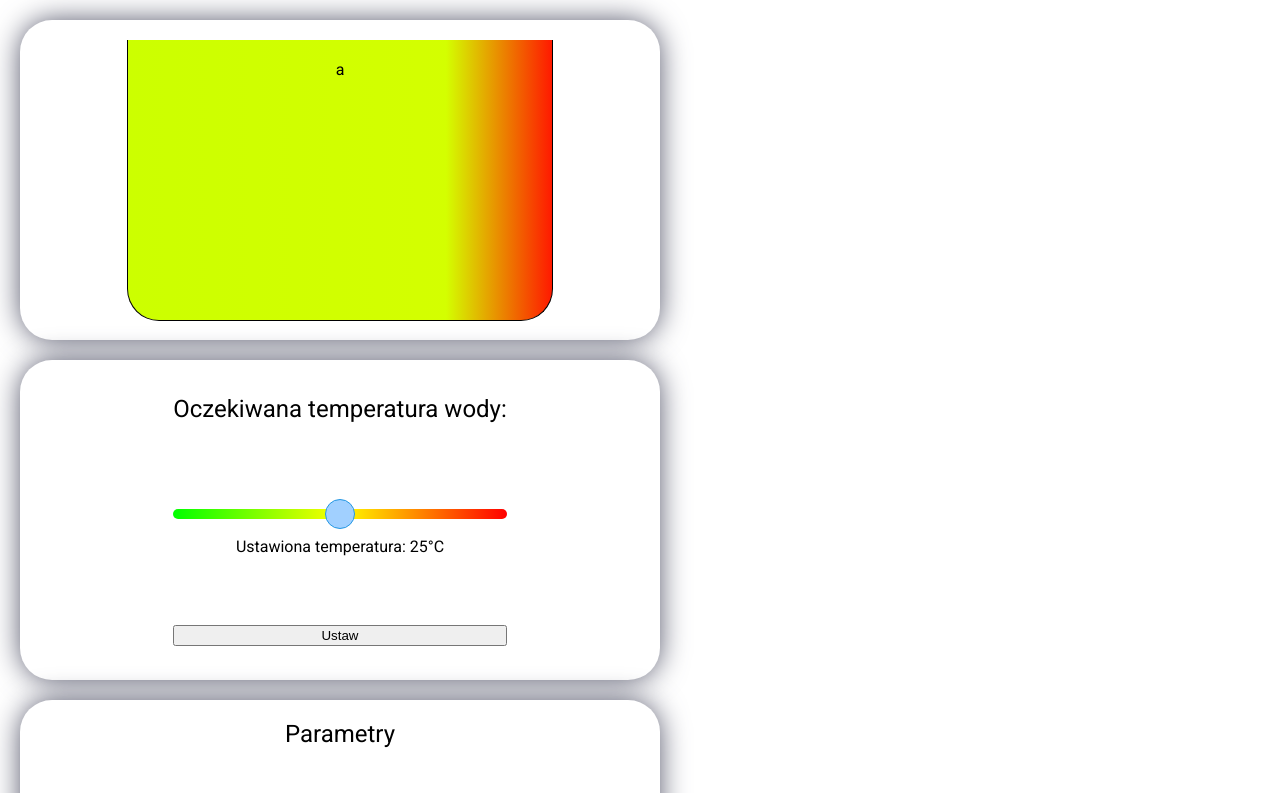
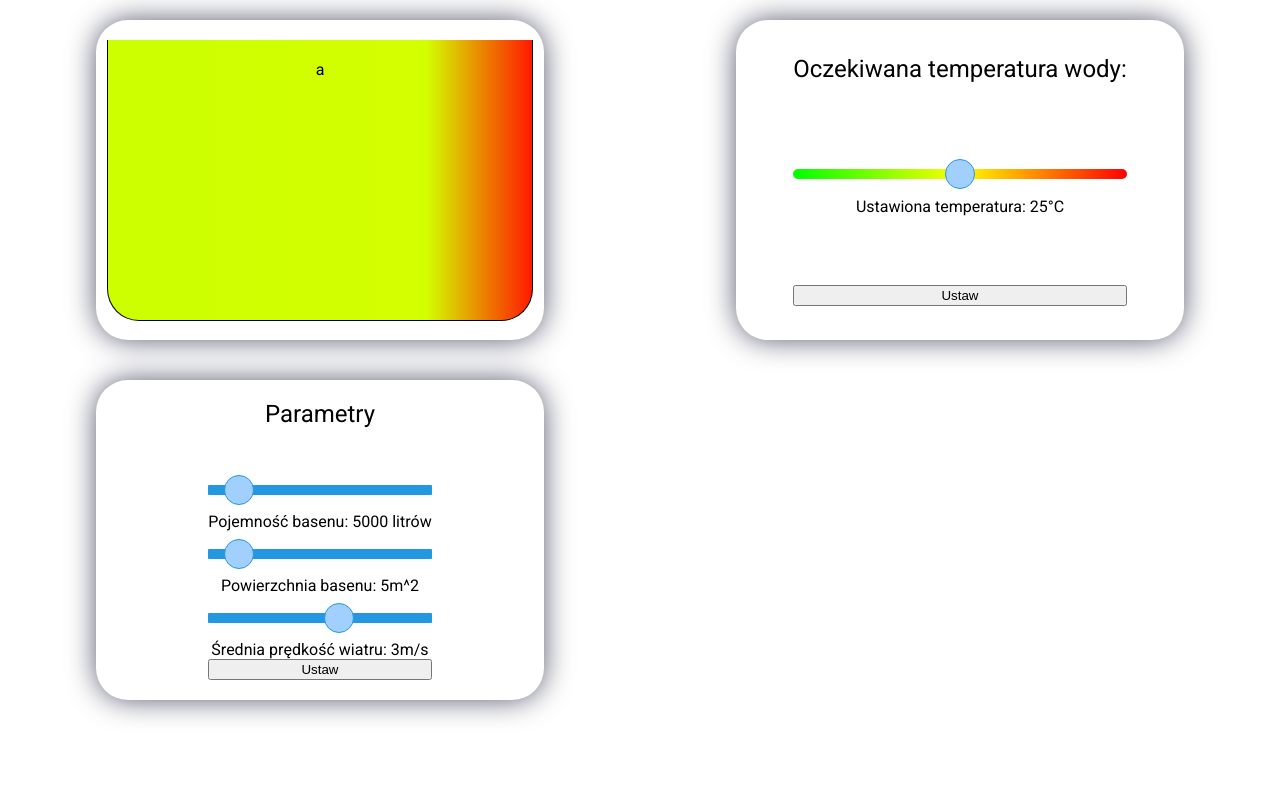
Before and after one commit to karczi23/pa, a React (Create React App) app: page / in a window 1280 px wide. Shown: the top 793 px of the page. Built offline with nearby package versions, Linux system fonts and the light colour scheme.

Commit message:
overall structure

```diff
--- a/src/App.js
+++ b/src/App.js
@@ -6,6 +6,7 @@ import Regulator from './components/input/Regulator';
 import { getColor } from './utils/GradientUtils';
 import { ColorContext } from './context/ColorContext';
 import Parameters from './components/input/Parameters';
+import { GridContainer } from './components/structure/Container';
 
 function App() {
     const [data, setData] = useState([23, 23.1, 23.2, 23.3, 34]);
@@ -19,9 +20,11 @@ function App() {
         <ChartContext.Provider value={data}>
             <ColorContext.Provider value={colors}>
                 <div className="App">
-                    <Chart />
-                    <Regulator />
-                    <Parameters />
+                    <GridContainer>
+                        <Chart />
+                        <Regulator />
+                        <Parameters />
+                    </GridContainer>
                 </div>
             </ColorContext.Provider>
         </ChartContext.Provider>
--- a/src/components/structure/Container.tsx
+++ b/src/components/structure/Container.tsx
@@ -4,13 +4,14 @@ const Container = styled.div`
     display: flex;
     justify-content: center;
     align-items: center;
-    width: 50%;
+    width: 70%;
     height: 40vh;
     background-color: white;
     box-shadow: 0px 0px 30px -2px rgba(66, 68, 90, 1);
     border-radius: 2em;
     margin: 20px;
     font-family: 'Roboto';
+    place-self: center;
 `;
 
 const TopDownContainer = styled.div<{ alignment?: string; allSpace?: boolean }>`
@@ -29,4 +30,16 @@ const TitleText = styled.div`
     font-size: 1.5rem;
 `;
 
-export { Container, TopDownContainer, ChartTextContainer, TitleText };
+const GridContainer = styled.div`
+    display: grid;
+    grid-template-columns: repeat(2, 1fr);
+    grid-template-rows: repeat(2, 1fr);
+    grid-column-gap: 0px;
+    grid-row-gap: 0px;
+    @media (max-width: 1000px) {
+        grid-template-columns: repeat(1, 1fr);
+        grid-template-rows: repeat(4, 1fr);
+    }
+`;
+
+export { Container, TopDownContainer, ChartTextContainer, TitleText, GridContainer };
```
